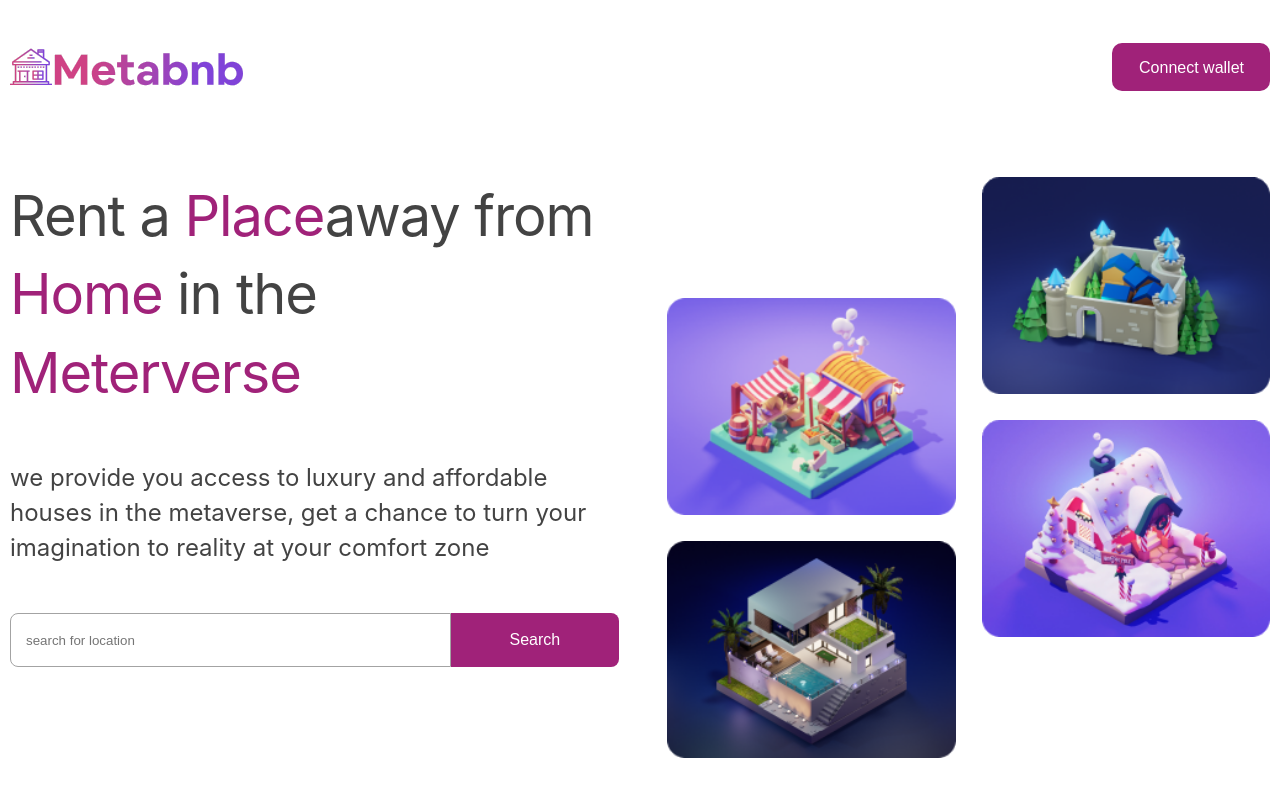
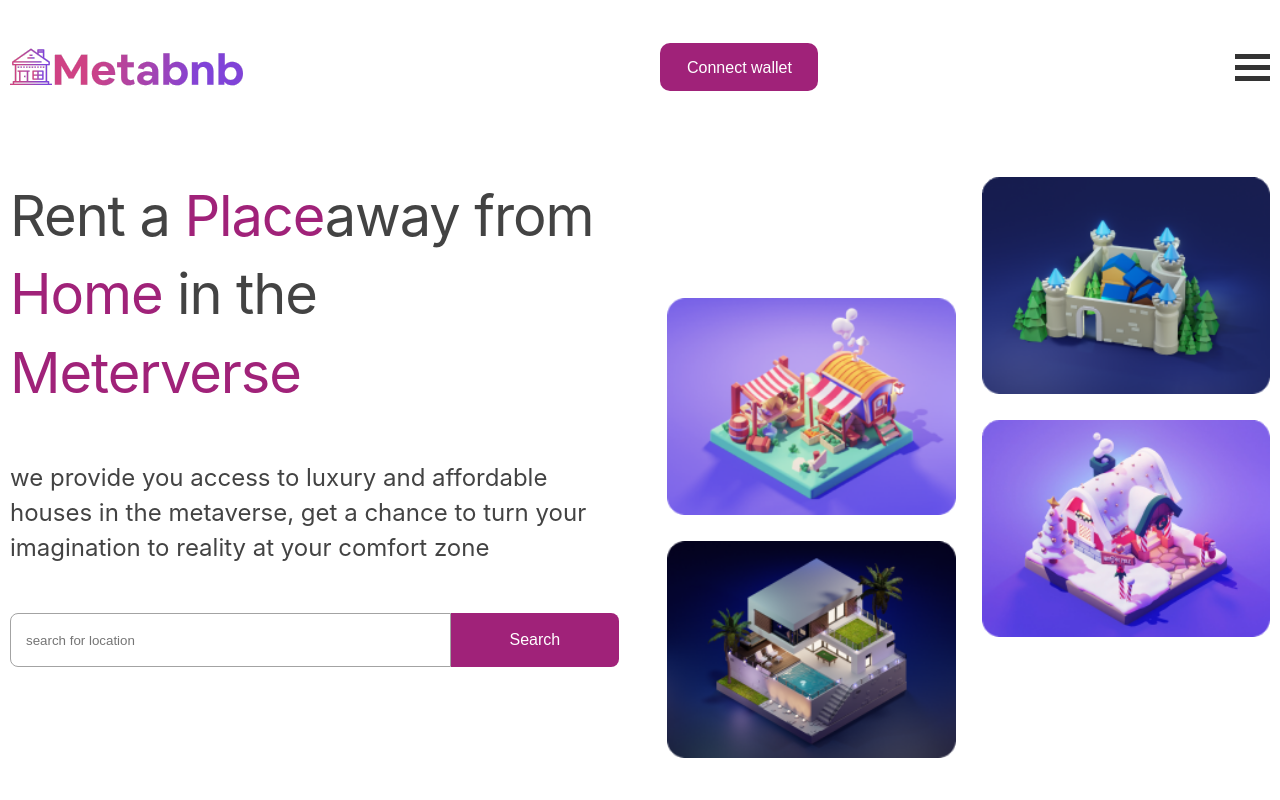
Before and after one commit to dawkaka/zuri-03, a React (Vite) app: page / in a window 1280 px wide. Shown: the top 800 px of the page. Built offline with nearby package versions, Linux system fonts and the light colour scheme; a web font is replaced by a local one.

Commit message:
refactor: navbar in a separate component

```diff
--- a/src/App.jsx
+++ b/src/App.jsx
@@ -3,30 +3,13 @@ import reactLogo from './assets/react.svg'
 import './App.css'
 import { Land } from './components/lands'
 import { Footer } from './components/footer'
+import { NavBar } from './components/navbar'
 
 function App() {
 
   return (
     <div className="App">
-      <header>
-        <div className="widthControlWrapper">
-          <div className="widthControl">
-            <nav>
-              <img src='./Group.svg' />
-              <ul>
-                <li><a href="" className="nav-link">Home</a></li>
-                <li><a href="" className="nav-link">Place to stay</a></li>
-                <li><a href="" className="nav-link">NFTs</a></li>
-                <li><a href="" className="nav-link">Community</a></li>
-              </ul>
-              <button>
-                Connect wallet
-              </button>
-            </nav>
-          </div>
-        </div>
-      </header>
-
+      <NavBar />
       <main>
         <header>
           <div className="widthControlWrapper">
--- /dev/null
+++ b/src/components/navbar.css
@@ -0,0 +1,26 @@
+.menu-container {
+    display: inline-block;
+    cursor: pointer;
+}
+
+.bar1,
+.bar2,
+.bar3 {
+    width: 35px;
+    height: 5px;
+    background-color: #333;
+    margin: 6px 0;
+    transition: 0.4s;
+}
+
+.menu-change .bar1 {
+    transform: translate(0, 11px) rotate(-45deg);
+}
+
+.menu-change .bar2 {
+    opacity: 0;
+}
+
+.menu-change .bar3 {
+    transform: translate(0, -11px) rotate(45deg);
+}
--- /dev/null
+++ b/src/components/navbar.jsx
@@ -0,0 +1,35 @@
+import Reacte from 'react'
+import "./navbar.css"
+
+export const NavBar = () => {
+
+    const handleMenu = () => {
+
+    }
+    return (
+        <header>
+            <div className="widthControlWrapper">
+                <div className="widthControl">
+                    <nav>
+                        <img src='./Group.svg' />
+                        <ul>
+                            <li><a href="" className="nav-link">Home</a></li>
+                            <li><a href="" className="nav-link">Place to stay</a></li>
+                            <li><a href="" className="nav-link">NFTs</a></li>
+                            <li><a href="" className="nav-link">Community</a></li>
+                        </ul>
+                        <button>
+                            Connect wallet
+                        </button>
+                        <div className="menu-container" onClick={handleMenu}>
+                            <div className="bar1"></div>
+                            <div className="bar2"></div>
+                            <div className="bar3"></div>
+                        </div>
+                    </nav>
+                </div>
+            </div>
+        </header>
+
+    )
+}
```
